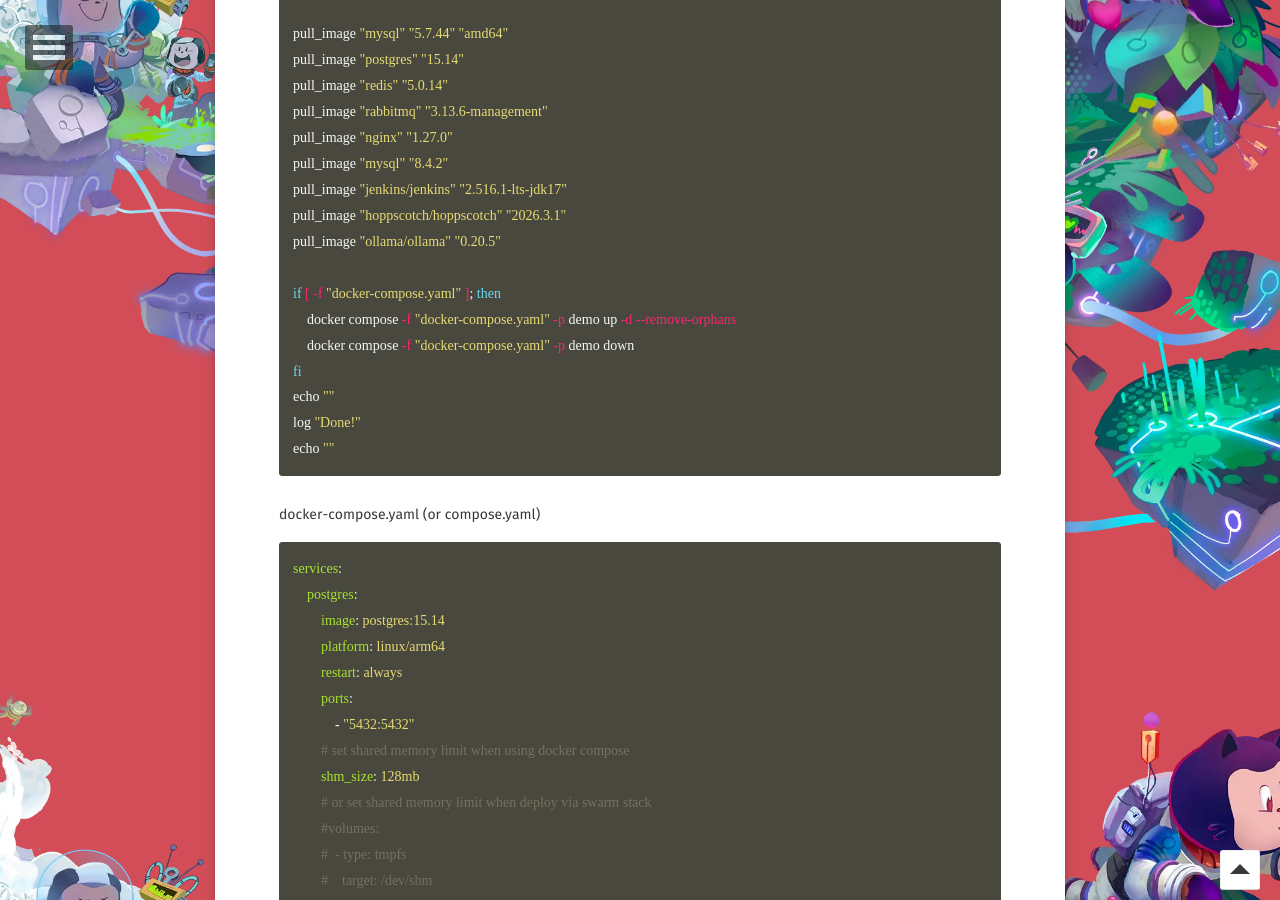
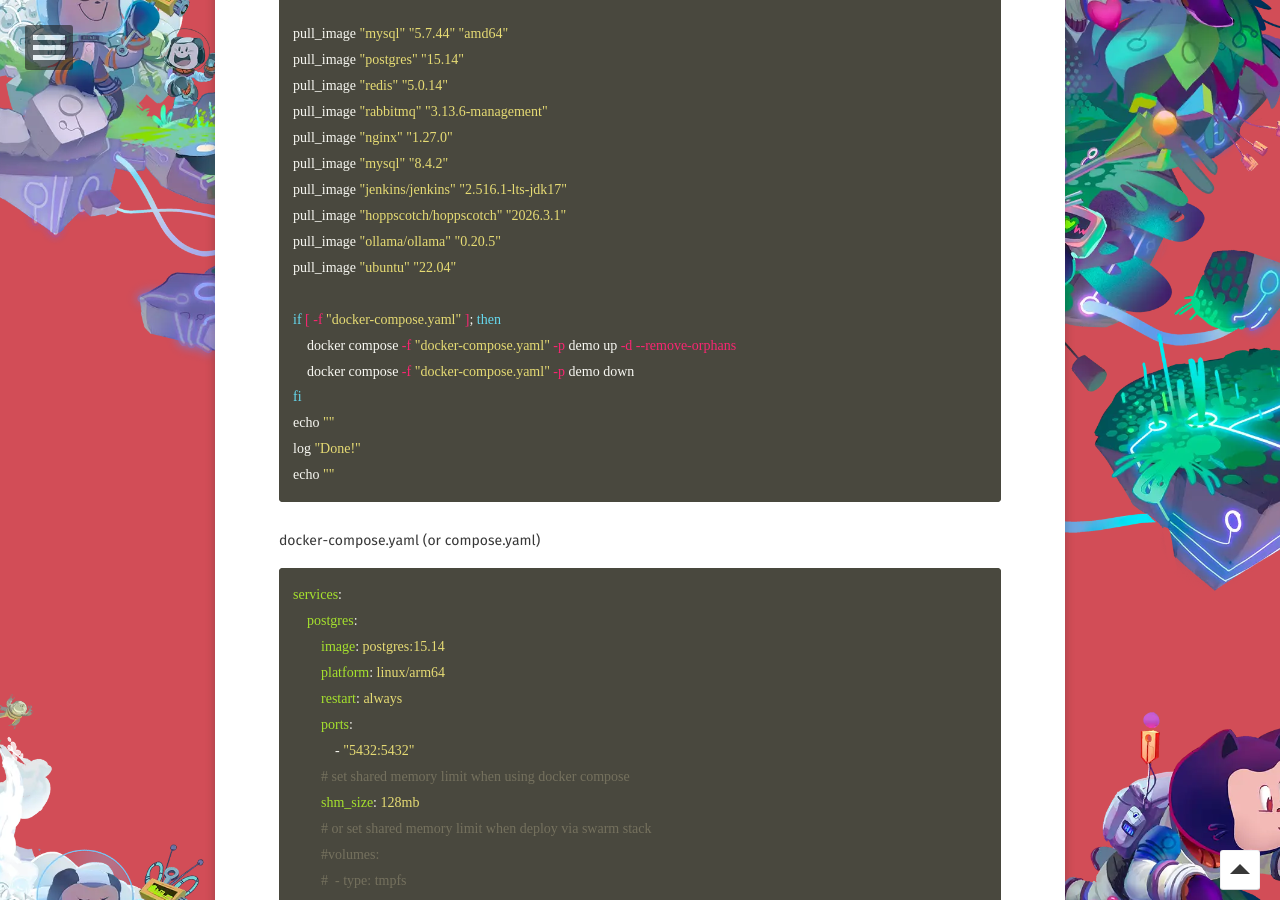
Before and after one commit to WebPavel/WebPavel.github.io, a Jekyll site: the page built from _posts/2026-04-07-Java-web-project-development-and-deployment.md, in a window 1280 px wide and 900 px high, scrolled down 3898 px. Built offline with Jekyll 4.4.1, drawn with Linux system fonts in a browser that asks for light colours; some web fonts are replaced; comment, search, counter and statistics services are not loaded.

Commit message:
feat: add Ubuntu 22.04 to Docker Images and Containers

```diff
--- a/_posts/2026-04-07-Java-web-project-development-and-deployment.md
+++ b/_posts/2026-04-07-Java-web-project-development-and-deployment.md
@@ -131,6 +131,7 @@
 pull_image "jenkins/jenkins" "2.516.1-lts-jdk17"
 pull_image "hoppscotch/hoppscotch" "2026.3.1"
 pull_image "ollama/ollama" "0.20.5"
+pull_image "ubuntu" "22.04"
 
 if [ -f "docker-compose.yaml" ]; then
     docker compose -f "docker-compose.yaml" -p demo up -d --remove-orphans
```
